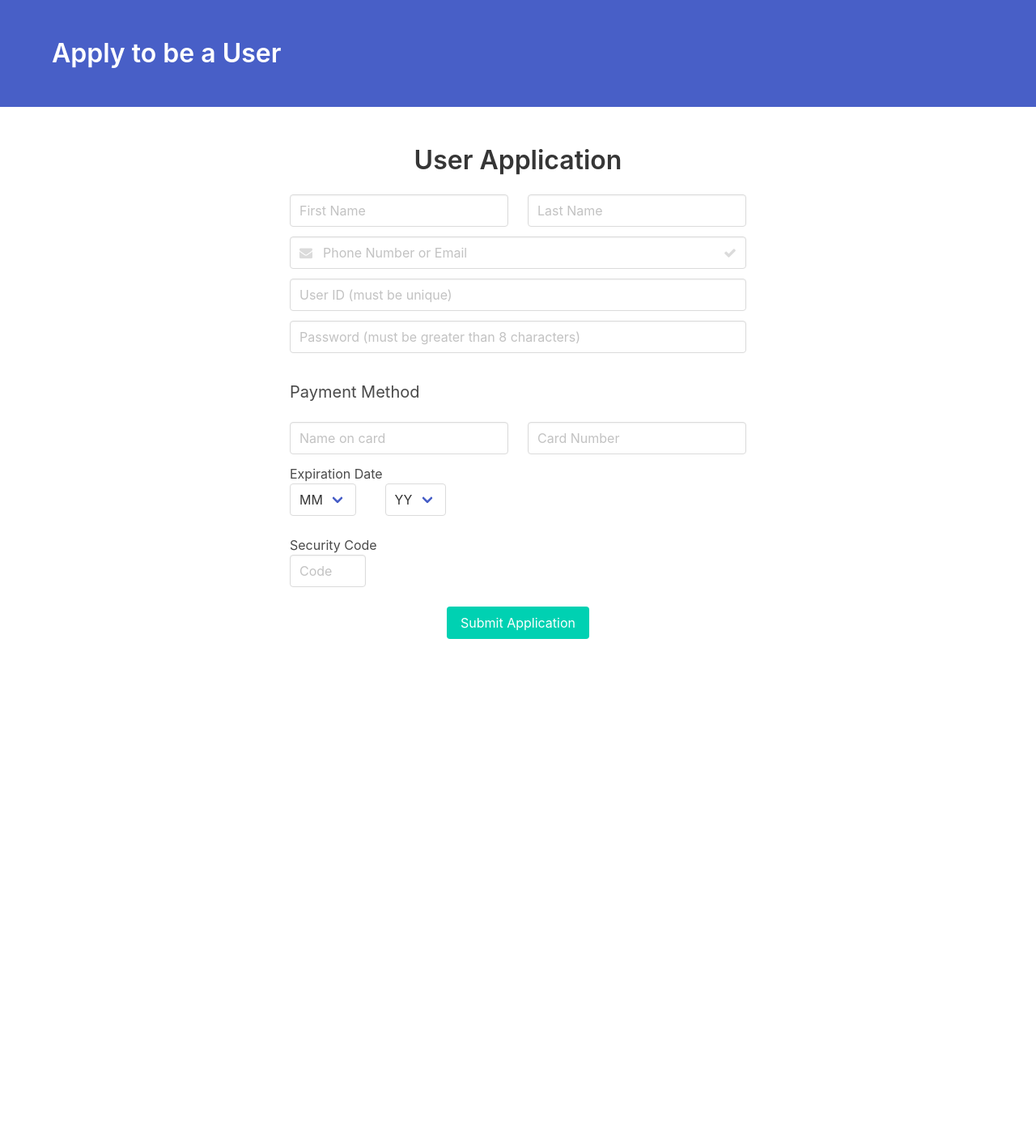
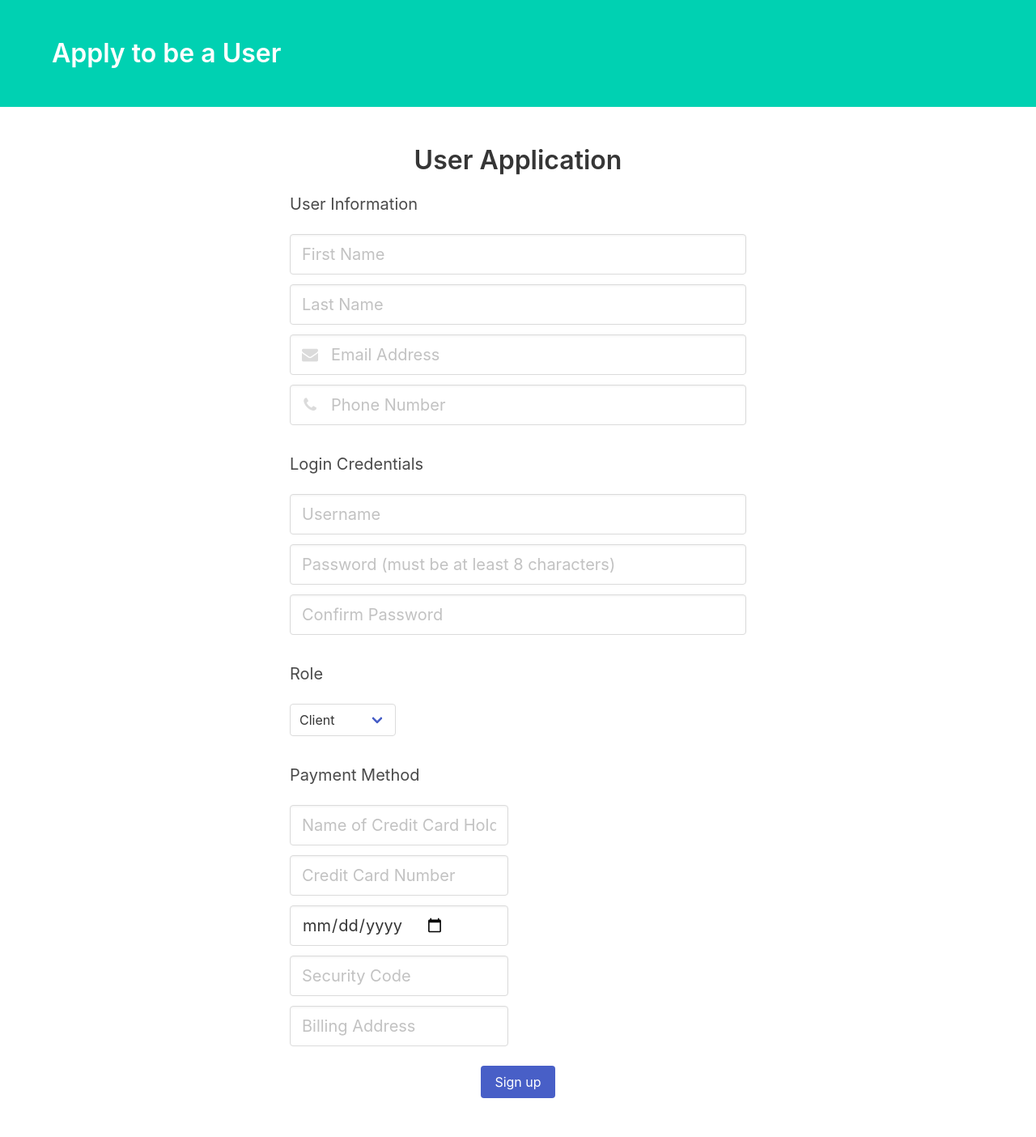
Before and after one commit to ahalyasanjiv/turkSystem, a Flask app: page /apply in a window 1280 px wide. Shown: the part 52-1456 px from the top of the page at 81% size. Before the commit the page ends 841 px from the top, so only its background shows below. Run offline with Flask 2, Linux system fonts and the light colour scheme; some libraries are stand-ins or nearby versions.

Commit message:
Added to sign up page

```diff
--- a/forms.py
+++ b/forms.py
@@ -1,5 +1,5 @@
 from flask_wtf import FlaskForm
-from wtforms import StringField, PasswordField, RadioField, SubmitField, SelectField, TextAreaField
+from wtforms import StringField, PasswordField, RadioField, SubmitField, SelectField, TextAreaField, DateField
 from wtforms.validators import DataRequired, Email, Length, EqualTo
 
 class SignupForm(FlaskForm):
@@ -7,10 +7,16 @@ class SignupForm(FlaskForm):
 	first_name = StringField(label='First Name', id='first_name', validators=[DataRequired('Please enter your first name.')])
 	last_name = StringField(label='Last Name', id='last_name', validators=[DataRequired('Please enter your last name.')])
 	email = StringField(label='Email Address', id='email', validators=[DataRequired('Please enter an email address.'), Email(message='Please enter a valid email address.')])
+	phone = StringField(label='Phone Number', id='phone', validators=[DataRequired('Please enter a phone number.')])
 	username = StringField(label='Username', id='username', validators=[DataRequired('Please enter a username.')])
-	password = StringField(label='Password', id='password', validators=[DataRequired('Please enter a password.'), Length(min=8, message='Your password must have at least 8 characters.')])
-	confirm_password = PasswordField('Input Password Again')
-	role = RadioField(label='Role', id='role', validators=[DataRequired('Please choose a role.')], choices = [('client','Client'),('developer','Developer')],)
+	password = PasswordField(label='Password', id='password', validators=[DataRequired('Please enter a password.'), Length(min=8, message='Your password must have at least 8 characters.')])
+	confirm_password = PasswordField(label='Confirm Password', id ='confirm_password', validators=[DataRequired('Please confirm your password.')])
+	credit_card = StringField(label='Credit Card Number', id='credit_card', validators=[DataRequired('Please enter the credit card number.')])
+	credit_card_name = StringField(label='Name of Credit Card Holder', id='credit_card_number', validators=[DataRequired('Please enter the name of the credit card holder.')])
+	exp_date = DateField(label='Expiration Date', id='credit_card_exp_date', validators=[DataRequired('Please enter the credit card exporation date.')], format='%Y-%m-%d')
+	security_code = StringField(label='Security Code', id='security_code', validators=[DataRequired('Please enter the security code.')])
+	billing_address = StringField(label='Billing Address', id='billing_address', validators=[DataRequired('Please enter the billing address.')])
+	role = SelectField(label='Role', id='role', validators=[DataRequired('Please choose a role.')], choices = [('client','Client'),('developer','Developer')],)
 	submit = SubmitField('Sign up')
 
 class LoginForm(FlaskForm):
--- a/routes.py
+++ b/routes.py
@@ -39,7 +39,7 @@ def apply():
 
     if request.method == 'POST':
         if form.validate():
-            newuser = User(form.first_name.data, form.last_name.data, form.email.data,
+            newuser = Applicant(form.first_name.data, form.last_name.data, form.email.data,
                            form.password.data, form.username.data, form.role.data)
             db.session.add(newuser)
             db.session.commit()
--- a/templates/application.html
+++ b/templates/application.html
@@ -1,7 +1,7 @@
 {% extends "base.html" %}
 
 {% block content %}
-<section class="hero is-link">
+<section class="hero is-primary">
 	<div class="hero-body">
 	  <div class="container">
 	    <h1 class="title">
@@ -20,102 +20,174 @@
   					<h2 class="title is-3 has-text-centered">
 				        User Application
 				    </h2>
+				    <form method="POST" action="/signup/">
+
+						<h2 class="subtitle">
+					        User Information
+					    </h2>
+						<!-- First Name -->
 						<div class="field">
-						<div class="columns">
-							<div class="column is-half">
 						  	<div class="control">
-							    <input class="input" type="text" placeholder="First Name">
+					        	{{ form.first_name(placeholder="First Name", class="form-control input is-medium") }}
 					    	</div>
-							</div>
-							<div class="column is-half">
-							  <div class="control">
-							    <input class="input" type="text" placeholder="Last Name">
-							  </div>
-							</div>
-						</div>
+					    	{% if form.first_name.errors %}
+				              {% for error in form.first_name.errors %}
+				                <p class="is-danger">{{ error }}</p>
+				              {% endfor %}
+				            {% endif %}
 						</div>
 
+						<!-- Last Name -->
 						<div class="field">
-						<div class="control has-icons-left has-icons-right">
-						    <input class="input" type="text" placeholder="Phone Number or Email">
+						    <div class="control">
+						    	{{ form.last_name(placeholder="Last Name", class="form-control input is-medium") }}
+						    </div>
+							{% if form.last_name.errors %}
+				            	{% for error in form.last_name.errors %}
+				            		<p class="is-danger">{{ error }}</p>
+				            	{% endfor %}
+				            {% endif %}
+						</div>
+
+						<!-- Email Address" -->
+						<div class="field">
+				        	<div class="control has-icons-left">
+				        		{{ form.email(placeholder="Email Address", class="form-control input is-medium") }}
 				        		<span class="icon is-small is-left">
 						          <i class="fa fa-envelope"></i>
 						        </span>
-					        <span class="icon is-small is-right">
-					          <i class="fa fa-check"></i>
+				        	</div>
+					        {% if form.email.errors %}
+					          	{% for error in form.email.errors %}
+					            	<p class="is-danger">{{ error }}</p>
+					          	{% endfor %}
+					        {% endif %}
+				      	</div>
+
+				      	<!-- Phone Number -->
+				      	<div class="field">
+				        	<div class="control has-icons-left">
+				        		{{ form.phone(placeholder="Phone Number", class="form-control input is-medium") }}
+				        		<span class="icon is-small is-left">
+						          <i class="fa fa-phone"></i>
 						        </span>
 				     		</div>
-
+					        {% if form.phone.errors %}
+					          	{% for error in form.phone.errors %}
+					            	<p class="is-danger">{{ error }}</p>
+					          	{% endfor %}
+					        {% endif %}
 				      	</div>
 
+
+				      	<br>
+						<h2 class="subtitle">
+					        Login Credentials
+					    </h2>
+				      	<!-- Username -->
 						<div class="field">
-						<div class="control">
-						    <input class="input" type="text" placeholder="User ID (must be unique)">
-						</div>
+							<div class="control">{{ form.username(placeholder="Username", class="form-control input is-medium") }}</div>
+					        {% if form.username.errors %}
+					          	{% for error in form.username.errors %}
+					            	<p class="is-danger">{{ error }}</p>
+					          	{% endfor %}
+					        {% endif %}
 						</div>
 
+				      	<!-- Password -->
 				      	<div class="field">
-						<div class="control">
-						    <input class="input" type="text" placeholder="Password (must be greater than 8 characters)">
+							<div class="control">{{ form.password(placeholder="Password (must be at least 8 characters)", class="form-control input is-medium") }}</div>
+					        {% if form.password.errors %}
+					          	{% for error in form.password.errors %}
+					            	<p class="is-danger">{{ error }}</p>
+					          	{% endfor %}
+					        {% endif %}
 						</div>
+
+						<!-- Confirm Password -->
+						<div class="field">
+							<div class="control">{{ form.confirm_password(placeholder="Confirm Password", class="form-control input is-medium") }}</div>
+					        {% if form.confirm_password.errors %}
+					          	{% for error in form.confirm_password.errors %}
+					            	<p class="is-danger">{{ error }}</p>
+					          	{% endfor %}
+					        {% endif %}
 						</div>
+						<br>
+						<h2 class="subtitle">
+					        Role
+					    </h2>
+						<!-- Type of User -->
+						<div class="field">
+					        <div class="control"><div class="select">{{ form.role(placeholder="Select a role", class="is-medium") }}</div></div>
+					        {% if form.role.errors %}
+					          {% for error in form.role.errors %}
+					            <p class="is-danger">{{ error }}</p>
+					          {% endfor %}
+					        {% endif %}
+				      	</div>
+
 						<br>
 						<h2 class="subtitle">
 					        Payment Method
 					    </h2>
 
-				    <div class="field">
 							<div class="columns">
 								<div class="column is-half">
-							  <div class="control">
-							    <input class="input" type="text" placeholder="Name on card">
+									<!-- Name on Credit Card -->
+									<div class="field">
+										<div class="control">{{ form.credit_card_name(placeholder="Name of Credit Card Holder", class="form-control input is-medium") }}</div>
+								        {% if form.credit_card_name.errors %}
+								          	{% for error in form.credit_card_name.errors %}
+								            	<p class="is-danger">{{ error }}</p>
+								          	{% endfor %}
+								        {% endif %}
 									</div>
+									<!-- Credit Card Number -->
+									<div class="field">
+										<div class="control">{{ form.credit_card(placeholder="Credit Card Number", class="form-control input is-medium") }}</div>
+								        {% if form.credit_card.errors %}
+								          	{% for error in form.credit_card.errors %}
+								            	<p class="is-danger">{{ error }}</p>
+								          	{% endfor %}
+								        {% endif %}
 									</div>
-							<div class="column is-half">
-							  <div class="control">
-							    <input class="input" type="text" placeholder="Card Number">
+									<!-- Expiration Date -->
+									<div class="field">
+										<div class="control">{{ form.exp_date(placeholder="Expiration Date (MM/DD/YYYY)", class='datepicker form-control input is-medium') }}</div>
+										{% if form.exp_date.errors %}
+											{% for error in form.exp_date.errors %}
+									        	<p class="is-danger">{{ error }}</p>
+									        {% endfor %}
+								        {% endif %}
 									</div>
+									<!-- Security Code -->
+									<div class="field">
+										<div class="control">{{ form.security_code(placeholder="Security Code", class="form-control input is-medium") }}</div>
+								        {% if form.security_code.errors %}
+								          	{% for error in form.security_code.errors %}
+								            	<p class="is-danger">{{ error }}</p>
+								          	{% endfor %}
+								        {% endif %}
 									</div>
+									<!-- Billing Address -->
+									<div class="field">
+										<div class="control">{{ form.billing_address(placeholder="Billing Address", class="form-control input is-medium") }}</div>
+								        {% if form.billing_address.errors %}
+								          	{% for error in form.billing_address.errors %}
+								            	<p class="is-danger">{{ error }}</p>
+								          	{% endfor %}
+								        {% endif %}
 									</div>
 								</div>
 
-					<div class="field">
-					  <p class="control has-icons-left">
-					  	<p>Expiration Date</p>
-					  	<div class="columns">
-							<div class="column is-one-fifth">
-							    <span class="select">
-							      <select>
-							        <option selected>MM</option>
-							      </select>
-							    </span>
-							</div>
-							<div class="column is-one-fifth">
-							    <span class="select">
-							      <select>
-							        <option selected>YY</option>
-							      </select>
-							    </span>
-							</div>
-						</div>
-					  </p>
 							</div>
 
-					<div class="field">
-					  <p class="control has-icons-left">
-					  	<p>Security Code</p>
-					  	<div class="columns">
-							<div class="column is-one-fifth">
-							    <div class="control">
-							    <input class="input" type="text" placeholder="Code">
+						<!--  Submit Button -->
+						<div class="has-text-centered">
+							{{ form.submit(class="button is-link") }}
 						</div>
-							</div>
-						</div>
-					  </p>
-					</div>
-					<div class="has-text-centered">
-					<a class="button is-primary has-text-centered">Submit Application</a>
-					</div>
+					</form>
 
 				</div>
 			</div>
```
Lines whose indentation alone changed are shown as unchanged.
